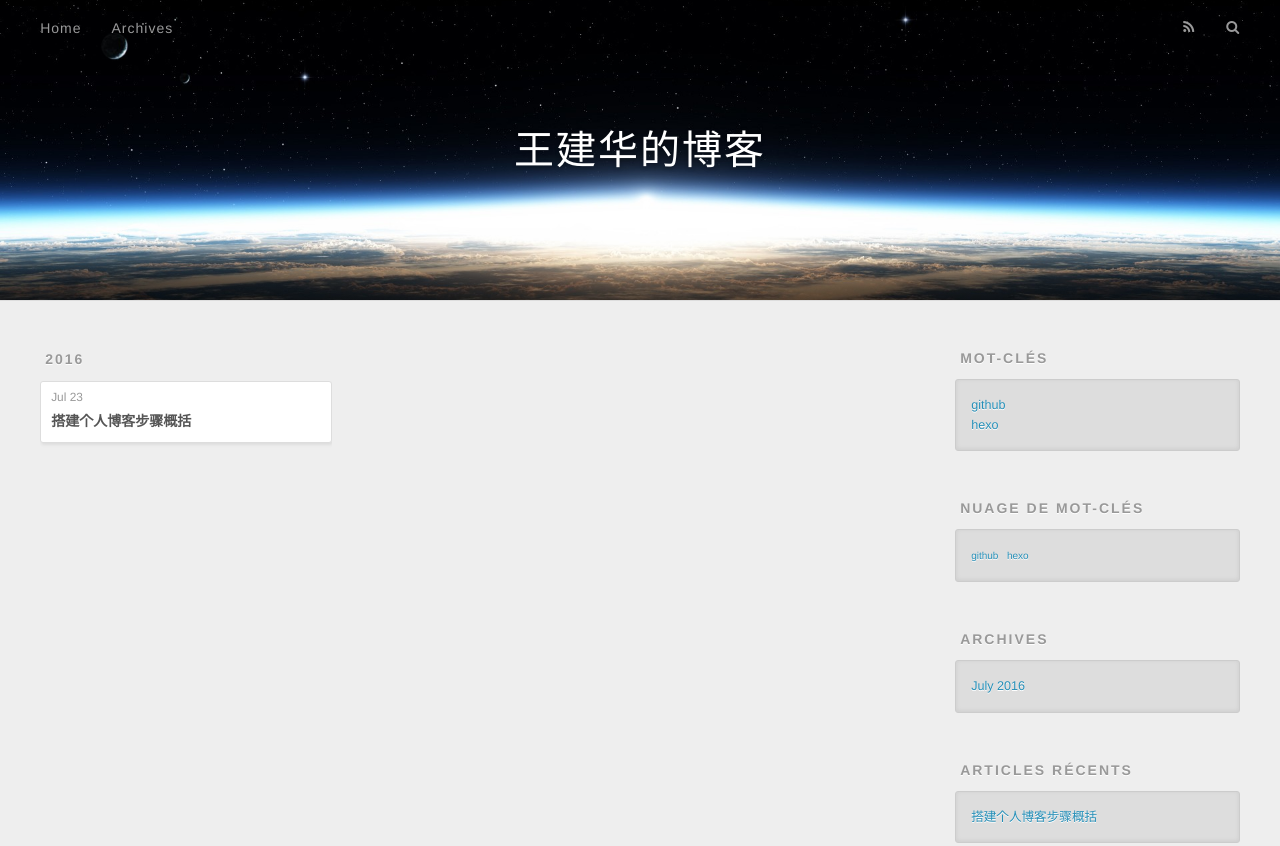
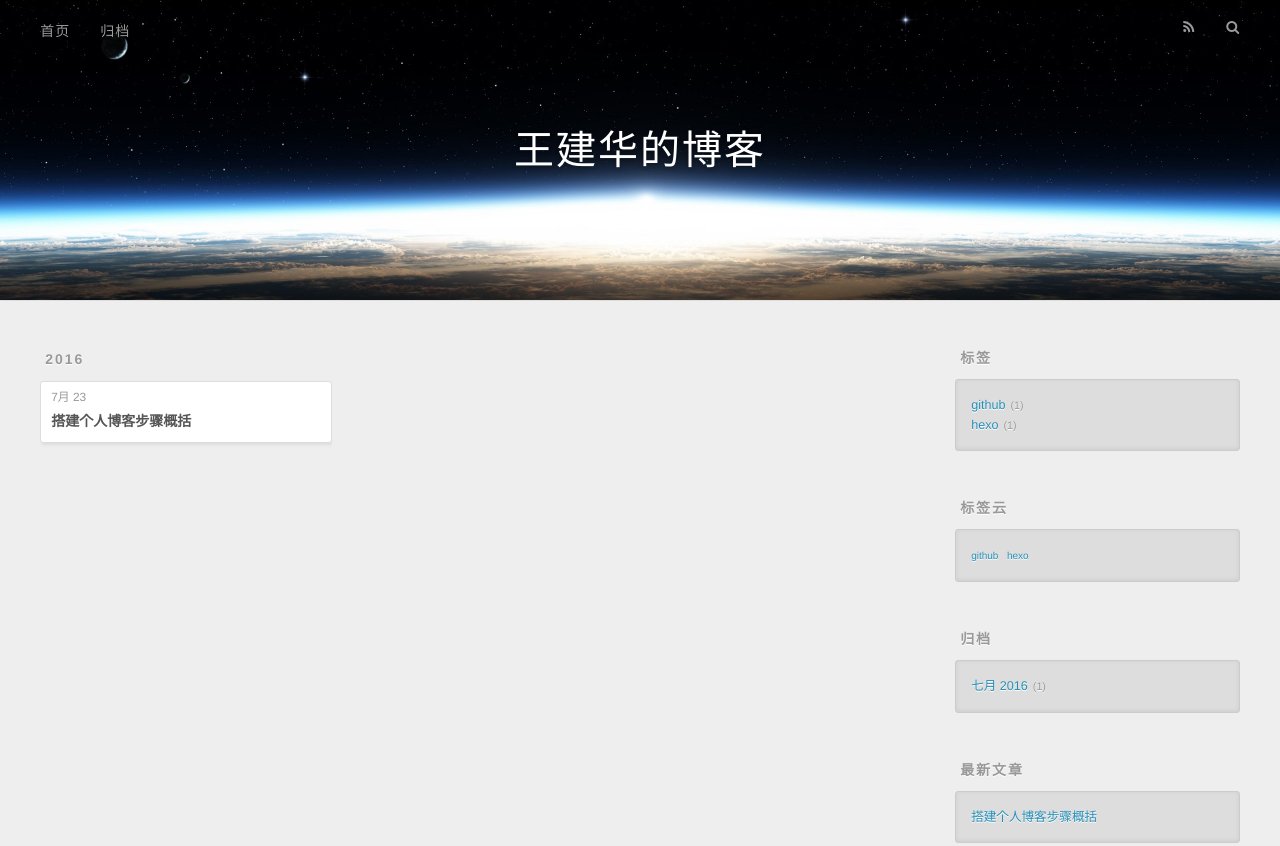
Before and after one commit to Janhuawang/Janhuawang.github.io, a plain HTML site: page archives/2016/07/index.html in a window 1280 px wide. Shown: the top 846 px of the page. Drawn offline with nearby package versions, Linux system fonts and the light colour scheme.

Commit message:
Site updated: 2016-07-27 10:26:00

```diff
--- a/archives/2016/07/index.html
+++ b/archives/2016/07/index.html
@@ -3,7 +3,7 @@
 <head>
   <meta charset="utf-8">
 
-  <title>Archives: 2016/7 | 王建华的博客</title>
+  <title>归档: 2016/7 | 王建华的博客</title>
   <meta name="viewport" content="width=device-width, initial-scale=1, maximum-scale=1">
   <meta property="og:type" content="website">
 <meta property="og:title" content="王建华的博客">
@@ -41,16 +41,16 @@
       <nav id="main-nav">
         <a id="main-nav-toggle" class="nav-icon"></a>
 
-          <a class="main-nav-link" href="/">Home</a>
+          <a class="main-nav-link" href="/">首页</a>
 
-          <a class="main-nav-link" href="/archives">Archives</a>
+          <a class="main-nav-link" href="/archives">归档</a>
 
       </nav>
       <nav id="sub-nav">
 
-          <a id="nav-rss-link" class="nav-icon" href="/atom.xml" title="Flux RSS"></a>
+          <a id="nav-rss-link" class="nav-icon" href="/atom.xml" title="RSS Feed"></a>
 
-        <a id="nav-search-btn" class="nav-icon" title="Rechercher"></a>
+        <a id="nav-search-btn" class="nav-icon" title="搜索"></a>
       </nav>
       <div id="search-form-wrap">
         <form action="//google.com/search" method="get" accept-charset="UTF-8" class="search-form"><input type="search" name="q" results="0" class="search-form-input" placeholder="Search"><button type="submit" class="search-form-submit">&#xF002;</button><input type="hidden" name="sitesearch" value="http://yoursite.com"></form>
@@ -76,7 +76,7 @@
   <div class="archive-article-inner">
     <header class="archive-article-header">
       <a href="/2016/07/23/hello-jh/" class="archive-article-date">
-  <time datetime="2016-07-23T08:11:41.000Z" itemprop="datePublished">Jul 23</time>
+  <time datetime="2016-07-23T08:11:41.000Z" itemprop="datePublished">7月 23</time>
 </a>
 
 
@@ -102,9 +102,9 @@
 
 
   <div class="widget-wrap">
-    <h3 class="widget-title">Mot-clés</h3>
+    <h3 class="widget-title">标签</h3>
     <div class="widget">
-      <ul class="tag-list"><li class="tag-list-item"><a class="tag-list-link" href="/tags/github/">github</a></li><li class="tag-list-item"><a class="tag-list-link" href="/tags/hexo/">hexo</a></li></ul>
+      <ul class="tag-list"><li class="tag-list-item"><a class="tag-list-link" href="/tags/github/">github</a><span class="tag-list-count">1</span></li><li class="tag-list-item"><a class="tag-list-link" href="/tags/hexo/">hexo</a><span class="tag-list-count">1</span></li></ul>
     </div>
   </div>
 
@@ -112,7 +112,7 @@
 
 
   <div class="widget-wrap">
-    <h3 class="widget-title">Nuage de mot-clés</h3>
+    <h3 class="widget-title">标签云</h3>
     <div class="widget tagcloud">
       <a href="/tags/github/" style="font-size: 10px;">github</a> <a href="/tags/hexo/" style="font-size: 10px;">hexo</a>
     </div>
@@ -121,9 +121,9 @@
 
 
   <div class="widget-wrap">
-    <h3 class="widget-title">Archives</h3>
+    <h3 class="widget-title">归档</h3>
     <div class="widget">
-      <ul class="archive-list"><li class="archive-list-item"><a class="archive-list-link" href="/archives/2016/07/">July 2016</a></li></ul>
+      <ul class="archive-list"><li class="archive-list-item"><a class="archive-list-link" href="/archives/2016/07/">七月 2016</a><span class="archive-list-count">1</span></li></ul>
     </div>
   </div>
 
@@ -131,7 +131,7 @@
 
 
   <div class="widget-wrap">
-    <h3 class="widget-title">Articles récents</h3>
+    <h3 class="widget-title">最新文章</h3>
     <div class="widget">
       <ul>
 
@@ -152,16 +152,16 @@
   <div class="outer">
     <div id="footer-info" class="inner">
       &copy; 2016 Janhua wang<br>
-      Propulsé by <a href="http://hexo.io/" target="_blank">Hexo</a>
+      Powered by <a href="http://hexo.io/" target="_blank">Hexo</a>
     </div>
   </div>
 </footer>
     </div>
     <nav id="mobile-nav">
 
-    <a href="/" class="mobile-nav-link">Home</a>
+    <a href="/" class="mobile-nav-link">首页</a>
 
-    <a href="/archives" class="mobile-nav-link">Archives</a>
+    <a href="/archives" class="mobile-nav-link">归档</a>
 
 </nav>
 
```
Also changed, not shown: 2016/07/23/hello-jh/index.html (+14 -14 lines), archives/2016/index.html (+15 -15 lines), archives/index.html (+15 -15 lines), index.html (+14 -14 lines), tags/github/index.html (+15 -15 lines), tags/hexo/index.html (+15 -15 lines).
